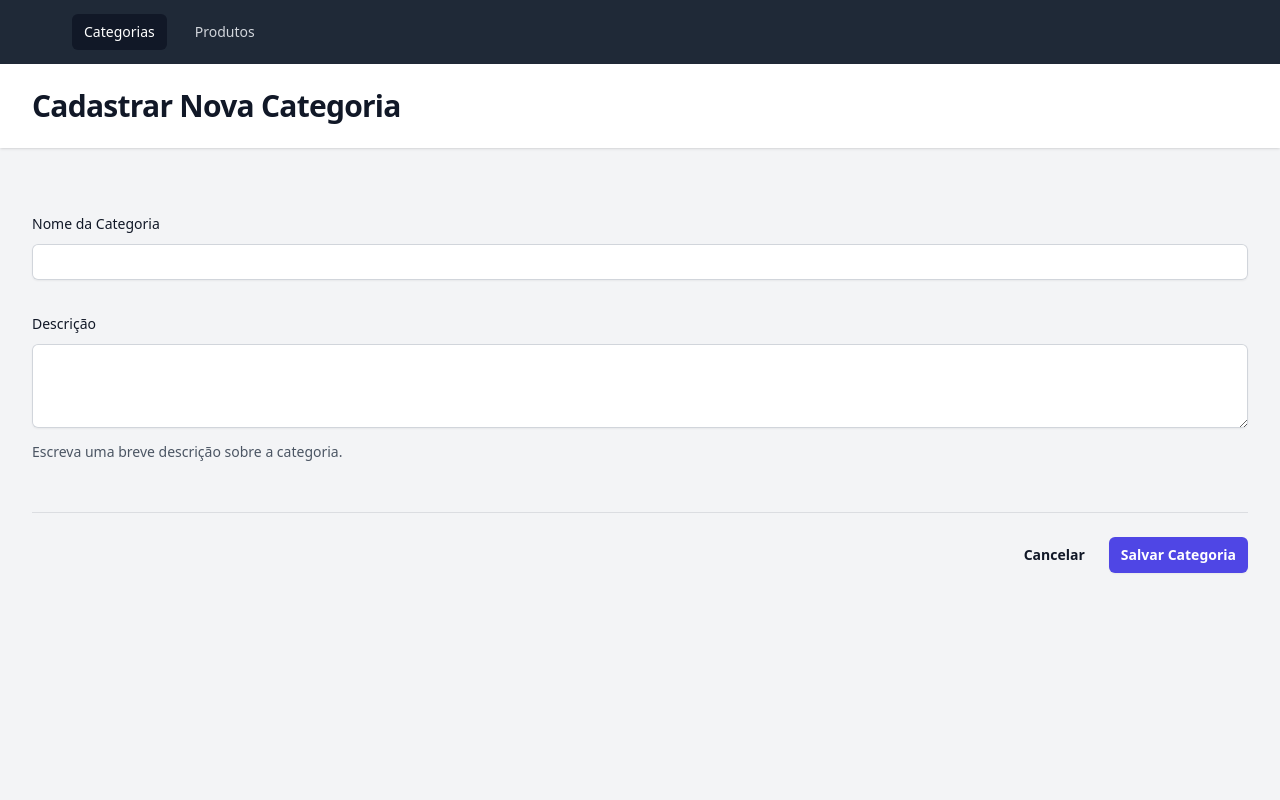
After one commit to angelluzk/sistema-controle-estoque, a PHP site: page /views/categorias/novo.php in a window 1280 px wide. The commit adds this page. Run offline with PHP 8.4, Linux system fonts and the light colour scheme; some libraries are stand-ins or nearby versions.

Commit message:
Commit: Adiciona Funcionalidade de Criar Categorias de Produtos

```diff
--- /dev/null
+++ b/views/categorias/novo.php
@@ -0,0 +1,64 @@
+<!DOCTYPE html>
+<html lang="pt-br" class="h-full bg-gray-100">
+<head>
+    <meta charset="UTF-8">
+    <meta name="viewport" content="width=device-width, initial-scale=1.0">
+    <title>Cadastrar Categoria - Controle de Estoque</title>
+    <script src="https://cdn.tailwindcss.com"></script>
+</head>
+<body class="h-full">
+    <div class="min-h-full">
+        <nav class="bg-gray-800">
+            <div class="mx-auto max-w-7xl px-4 sm:px-6 lg:px-8">
+                <div class="flex h-16 items-center justify-between">
+                    <div class="flex items-center">
+                        <div class="hidden md:block">
+                            <div class="ml-10 flex items-baseline space-x-4">
+                                <a href="/" class="bg-gray-900 text-white rounded-md px-3 py-2 text-sm font-medium" aria-current="page">Categorias</a>
+                                <a href="/produtos" class="text-gray-300 hover:bg-gray-700 hover:text-white rounded-md px-3 py-2 text-sm font-medium">Produtos</a>
+                            </div>
+                        </div>
+                    </div>
+                </div>
+            </div>
+        </nav>
+        <header class="bg-white shadow">
+            <div class="mx-auto max-w-7xl px-4 py-6 sm:px-6 lg:px-8">
+                <h1 class="text-3xl font-bold tracking-tight text-gray-900">Cadastrar Nova Categoria</h1>
+            </div>
+        </header>
+        <main>
+            <div class="mx-auto max-w-7xl py-6 sm:px-6 lg:px-8">
+                <form action="/categorias" method="POST">
+                    <div class="space-y-12">
+                        <div class="border-b border-gray-900/10 pb-12">
+                            <div class="mt-10 grid grid-cols-1 gap-x-6 gap-y-8 sm:grid-cols-6">
+
+                                <div class="col-span-full">
+                                    <label for="nome" class="block text-sm font-medium leading-6 text-gray-900">Nome da Categoria</label>
+                                    <div class="mt-2">
+                                        <input type="text" name="nome" id="nome" required class="block w-full rounded-md border-0 py-1.5 text-gray-900 shadow-sm ring-1 ring-inset ring-gray-300">
+                                    </div>
+                                </div>
+
+                                <div class="col-span-full">
+                                    <label for="descricao" class="block text-sm font-medium leading-6 text-gray-900">Descrição</label>
+                                    <div class="mt-2">
+                                        <textarea id="descricao" name="descricao" rows="3" class="block w-full rounded-md border-0 py-1.5 text-gray-900 shadow-sm ring-1 ring-inset ring-gray-300"></textarea>
+                                    </div>
+                                    <p class="mt-3 text-sm leading-6 text-gray-600">Escreva uma breve descrição sobre a categoria.</p>
+                                </div>
+                            </div>
+                        </div>
+                    </div>
+
+                    <div class="mt-6 flex items-center justify-end gap-x-6">
+                        <a href="/" class="text-sm font-semibold leading-6 text-gray-900">Cancelar</a>
+                        <button type="submit" class="rounded-md bg-indigo-600 px-3 py-2 text-sm font-semibold text-white shadow-sm hover:bg-indigo-500">Salvar Categoria</button>
+                    </div>
+                </form>
+            </div>
+        </main>
+    </div>
+</body>
+</html>
```
Also changed, not shown: src/Controller/CategoriaController.php (added, +46 -0 lines), src/Core/Router.php (+15 -4 lines), src/Model/CategoriaModel.php (+17 -8 lines), views/home.php (+6 -2 lines).
